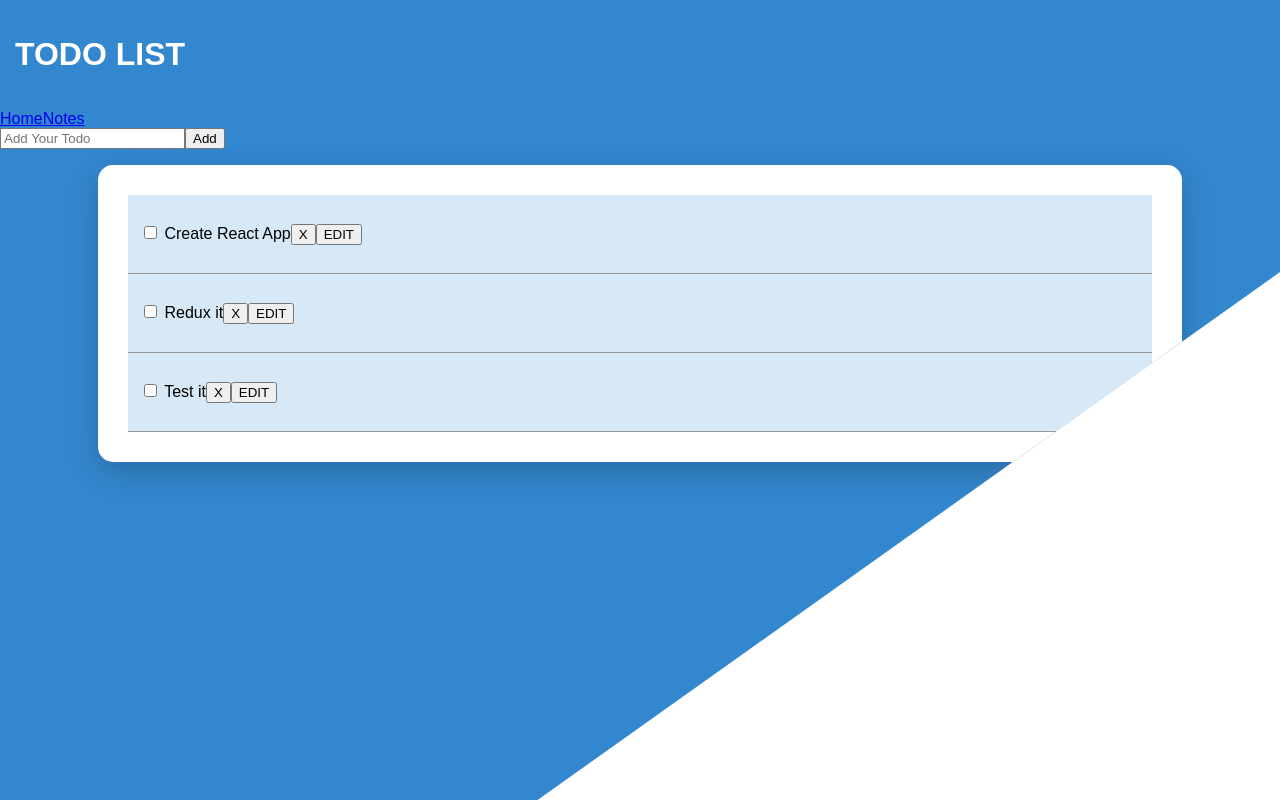
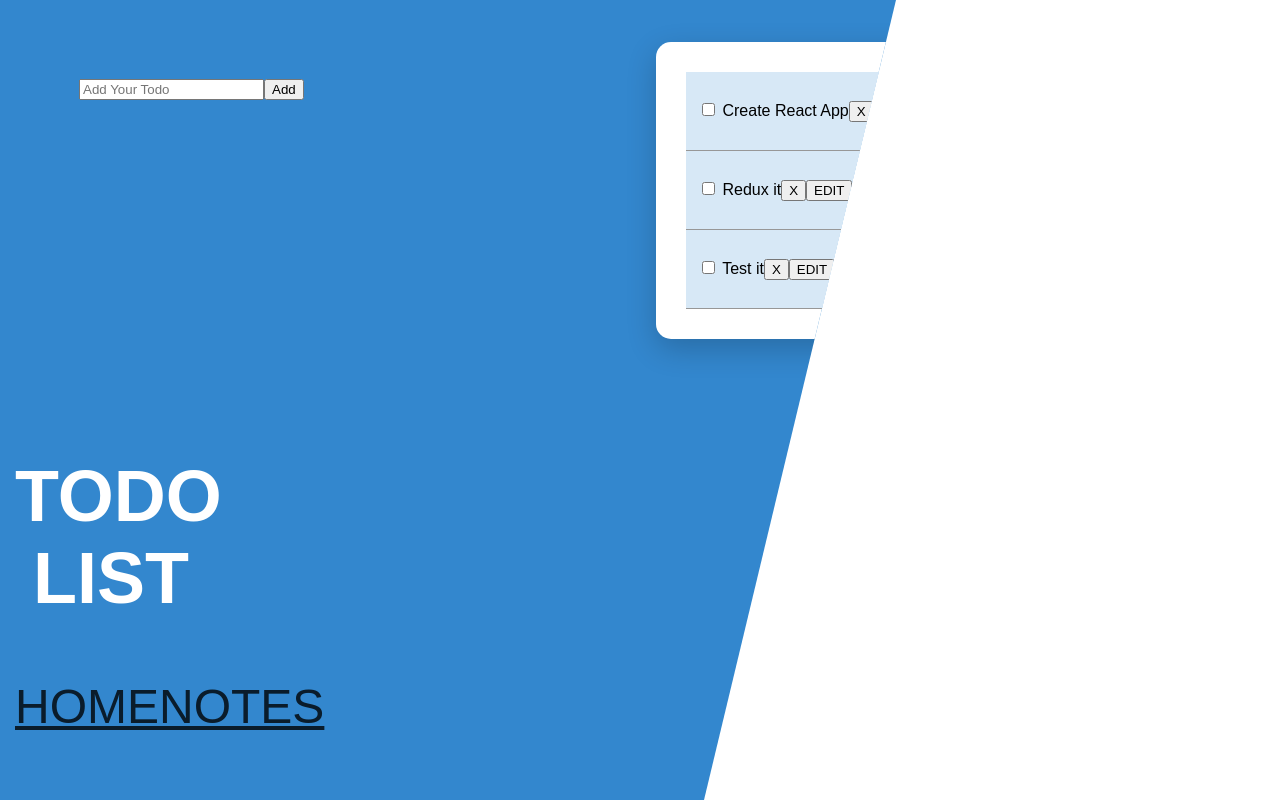
Before and after one commit to stephangriesel/todo-react-redux, a React (Create React App) app in the folder react-redux-todo/: page / in a window 1280 px wide. Built offline with nearby package versions, Linux system fonts and the light colour scheme; data requests are answered from the project's data file; a web font is replaced by a local one.

Commit message:
more style + grid, desktop verion not 100% yet

```diff
--- a/react-redux-todo/src/components/Header.js
+++ b/react-redux-todo/src/components/Header.js
@@ -6,9 +6,11 @@ class Header extends Component {
     return (
       <header>
         <React.Fragment>
+          <nav>
           <h1>Todo List</h1>
           <Link to="/">Home</Link>
           <Link to="/notes">Notes</Link>
+          </nav>
         </React.Fragment>
       </header>
     )
--- a/react-redux-todo/src/css/main.css
+++ b/react-redux-todo/src/css/main.css
@@ -11,19 +11,49 @@ body {
 
 body .container {
   background-color: #3387ce;
-  -webkit-clip-path: polygon(50% 0%, 100% 0, 100% 34%, 42% 100%, 0 100%, 0% 60%, 0 0);
-          clip-path: polygon(50% 0%, 100% 0, 100% 34%, 42% 100%, 0 100%, 0% 60%, 0 0);
+  -webkit-clip-path: polygon(50% 0%, 100% 0, 100% 85%, 21% 100%, 0 100%, 0% 60%, 0 0);
+          clip-path: polygon(50% 0%, 100% 0, 100% 85%, 21% 100%, 0 100%, 0% 60%, 0 0);
   width: 100%;
   height: 100%;
   position: absolute;
   z-index: -1;
 }
 
-body header h1 {
+@media (min-width: 840px) {
+  body .container {
+    -webkit-clip-path: polygon(0 0, 70% 0, 55% 100%, 0% 100%);
+            clip-path: polygon(0 0, 70% 0, 55% 100%, 0% 100%);
+  }
+}
+
+body header nav {
   color: #fff;
   padding: 15px;
   display: block;
   text-transform: uppercase;
+  text-align: center;
+}
+
+@media (min-width: 840px) {
+  body header nav {
+    width: 30%;
+    font-size: 3em;
+  }
+}
+
+body a {
+  color: #0a1c2b;
+  text-transform: uppercase;
+}
+
+@media (min-width: 840px) {
+  main {
+    display: -ms-grid;
+    display: grid;
+    -ms-grid-columns: 50% auto;
+        grid-template-columns: 50% auto;
+        grid-template-areas: "primary card";
+  }
 }
 
 main section#card {
@@ -36,9 +66,36 @@ main section#card {
   width: 80%;
 }
 
+@media (min-width: 840px) {
+  main section#card {
+    grid-area: card;
+    height: -webkit-fit-content;
+    height: -moz-fit-content;
+    height: fit-content;
+    -ms-flex-item-align: center;
+        -ms-grid-row-align: center;
+        align-self: center;
+    margin: 1em;
+  }
+}
+
 main #card-item {
   background-color: #d7e8f6;
   padding: 12px;
   border-bottom: 1px #979797 solid;
 }
+
+main section#primary {
+  color: #fff;
+  padding: 15px;
+  text-align: center;
+}
+
+@media (min-width: 840px) {
+  main section#primary {
+    grid-area: primary;
+    text-align: left;
+    margin: 4em 0 0 4em;
+  }
+}
 /*# sourceMappingURL=main.css.map */
--- a/react-redux-todo/src/css/main.scss
+++ b/react-redux-todo/src/css/main.scss
@@ -3,6 +3,7 @@
 $colors: (
   primary: #3387ce,
   primary-light: lighten(#3387ce, 40%),
+  primary-dark: darken(#3387ce, 40%),
   accent: #f4f4f4
 );
 
@@ -11,6 +12,14 @@ $borders: 15px;
 
 @function color($color-name){
   @return map-get($colors, $color-name);
+}
+
+$desktop: 840px;
+
+@mixin desktop {
+  @media (min-width: #{$desktop}){
+    @content;
+  }
 }
 
 body,
@@ -24,22 +33,45 @@ body {
 
   .container {
     background-color:color(primary);
-    clip-path: polygon(50% 0%, 100% 0, 100% 34%, 42% 100%, 0 100%, 0% 60%, 0 0);
+    clip-path: polygon(50% 0%, 100% 0, 100% 85%, 21% 100%, 0 100%, 0% 60%, 0 0);
     width: 100%;
     height: 100%;
     position: absolute;
     z-index: -1;
+
+    @include desktop {
+      clip-path: polygon(0 0, 70% 0, 55% 100%, 0% 100%);
+    }
   }
 
-  header h1 {
+  header nav {
     color:#fff;
     padding:$padding;
     display:block;
+    text-transform: uppercase;
+    text-align: center;
+
+    @include desktop {
+      width:30%;
+      font-size:3em;
+    }
+  }
+
+  a {
+    color: color(primary-dark);
     text-transform: uppercase;
   }
 }
 
 main {
+
+  @include desktop {
+    display:grid;
+    grid-template-columns: 50% auto;
+    grid-template-areas:
+      "primary card"
+  }
+
   section#card {
     background:#fff;
     padding:30px;
@@ -47,6 +79,13 @@ main {
     border-radius:$borders;
     box-shadow: 0 10px 30px rgba(0,0,0,.2);
     width:80%;
+
+    @include desktop {
+      grid-area: card;
+      height:fit-content;
+      align-self: center;
+      margin:1em;
+    }
   }
 
   #card-item {
@@ -55,4 +94,17 @@ main {
     border-bottom: 1px #979797 solid;
   }
 
+  section#primary {
+    color:#fff;
+    padding:$padding;
+    text-align: center;
+
+    @include desktop {
+      grid-area: primary;
+      text-align:left;
+      margin:4em 0 0 4em;
+    }
+
+  }
+
 }
```
Also changed, not shown: 1 other file (tests, documents, lock files or other folders).
